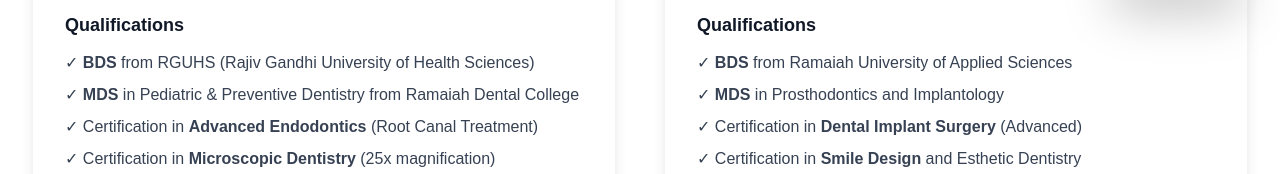
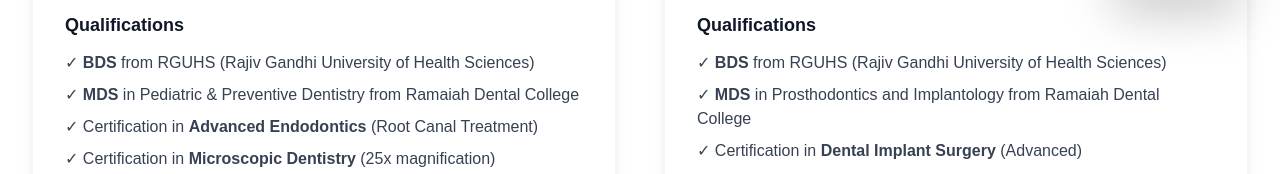
Before and after one commit to kumarsdentistryin/kumars-dental-website, a Next.js app: page /team in a window 1280 px wide. Shown: the part 778-952 px from the top of the page. Built offline with nearby package versions, Linux system fonts and the light colour scheme; no server answers.

Commit message:
Update Dr. Roshini education details

```diff
--- a/app/team/page.tsx
+++ b/app/team/page.tsx
@@ -102,8 +102,8 @@
                 <div className="mb-6">
                   <h4 className="font-bold text-lg text-gray-900 mb-3">Qualifications</h4>
                   <ul className="space-y-2 text-gray-700">
-                    <li>✓ <strong>BDS</strong> from Ramaiah University of Applied Sciences</li>
-                    <li>✓ <strong>MDS</strong> in Prosthodontics and Implantology</li>
+                    <li>✓ <strong>BDS</strong> from RGUHS (Rajiv Gandhi University of Health Sciences)</li>
+                    <li>✓ <strong>MDS</strong> in Prosthodontics and Implantology from Ramaiah Dental College</li>
                     <li>✓ Certification in <strong>Dental Implant Surgery</strong> (Advanced)</li>
                     <li>✓ Certification in <strong>Smile Design</strong> and Esthetic Dentistry</li>
                   </ul>
```
